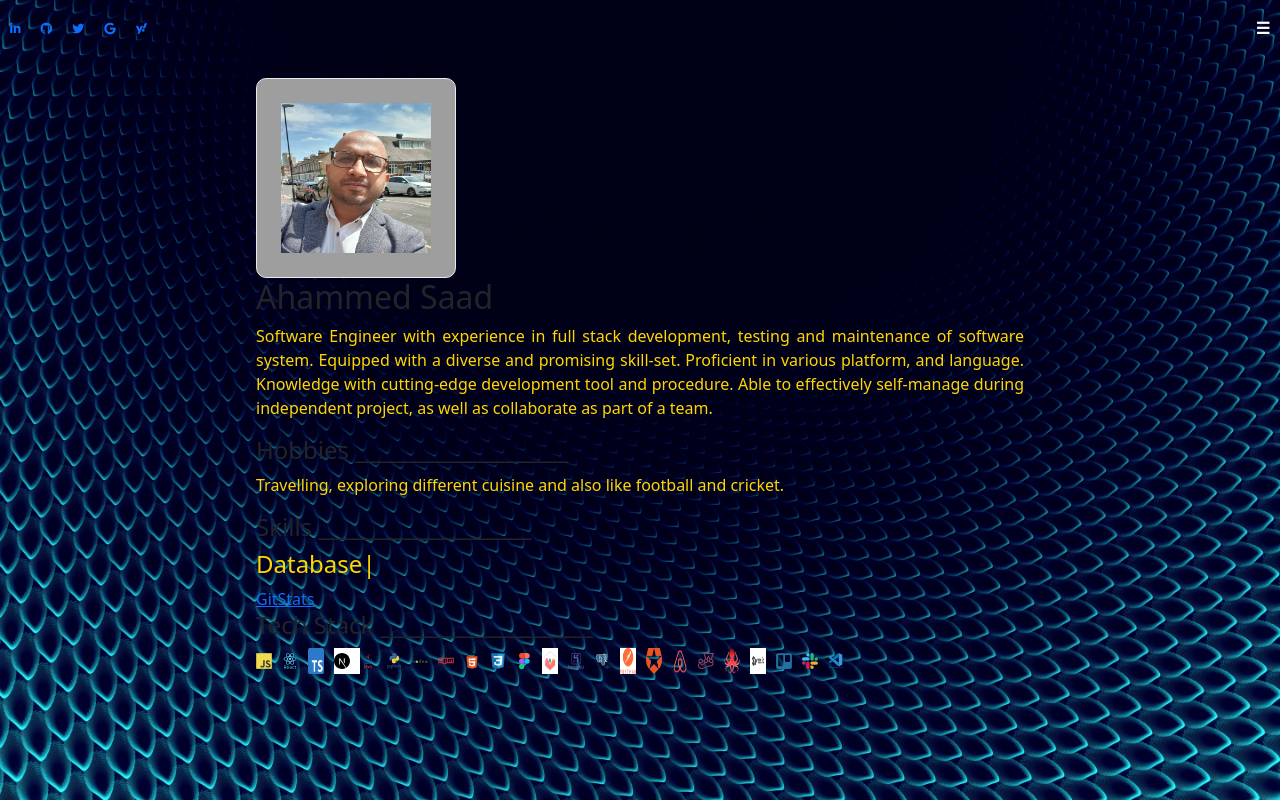
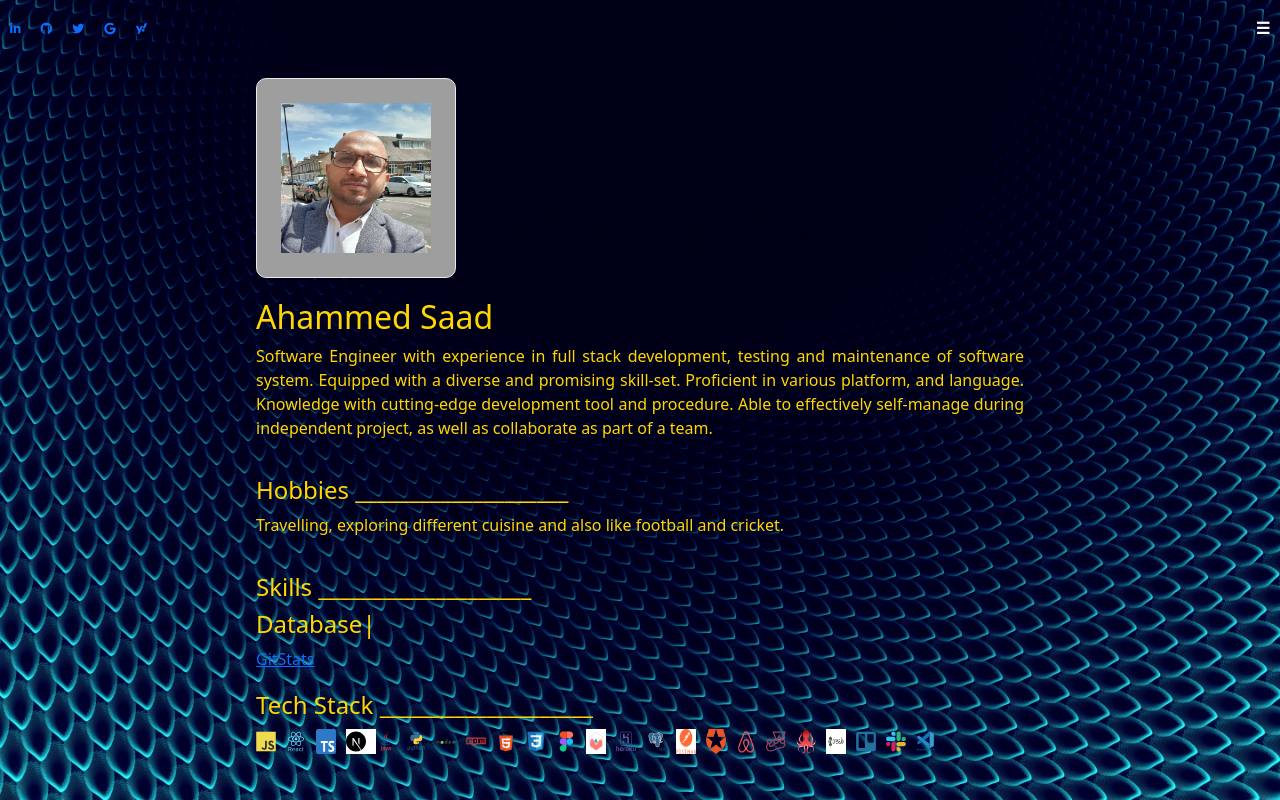
Before and after one commit to asaad227/portfolioApp, a Next.js app in the folder mynextportfolio/: page /aboutMe in a window 1280 px wide. Built offline with nearby package versions, Linux system fonts and the light colour scheme; grey boxes are pictures that could not be loaded.

Commit message:
data object created and using usestate

```diff
--- a/mynextportfolio/next.config.js
+++ b/mynextportfolio/next.config.js
@@ -1,6 +1,11 @@
 /** @type {import('next').NextConfig} */
-const nextConfig = {
-  reactStrictMode: true,
+module.exports = {
+  images: {
+    remotePatterns: [
+      {
+        protocol: 'https',
+        hostname: 'i.ibb.co'
+      },
+    ],
+  },
 }
-
-module.exports = nextConfig
--- a/mynextportfolio/pages/aboutMe.js
+++ b/mynextportfolio/pages/aboutMe.js
@@ -58,7 +58,7 @@ export default function AboutMe() {
       </div>
       <div className={styles.about}>
       <Image className={styles.card} src={pic} alt="Ahammed Saad" />
-      <TypeAnimation cursor={false} sequence={["Ahammed Saad", 2000]} wrapper='h2' />
+      <TypeAnimation className={styles.type} cursor={false} sequence={["Ahammed Saad", 2000]} wrapper='h2' />
       <p className={styles.typeprofile}>
         Software Engineer with experience in full stack development, testing and
         maintenance of software system. Equipped with a diverse and promising
@@ -67,13 +67,13 @@ export default function AboutMe() {
         self-manage during independent project, as well as collaborate as part
         of a team.
       </p>
-      <h4>Hobbies ____________________</h4>
+      <h4 className={styles.type}>Hobbies ____________________</h4>
       <p className={styles.typeprofile}>
         Travelling, exploring different cuisine and also like football and
         cricket.
       </p>
 
-      <h4>
+      <h4 className={styles.type}>
         Skills ____________________ </h4>
           <TypeAnimation
             className={styles.typeprofile}
@@ -110,7 +110,7 @@ export default function AboutMe() {
         href="https://github-readme-stats.vercel.app/api?username=asaad227&show_icons=true&hide_border=false&title_color=ff652f&icon_color=FFE400&bg_color=09131B&text_color=ffffff&border_color=0c1a25"
        >GitStats</Link>
 
-      <h4>Tech Stack ____________________ </h4>
+      <h4 className={styles.type}>Tech Stack ____________________ </h4>
 
       <Image className={styles.imageicons} src={Js} alt="Js" />
       <Image className={styles.imageicons} src={item} alt="React" />
--- a/mynextportfolio/pages/index.js
+++ b/mynextportfolio/pages/index.js
@@ -1,7 +1,7 @@
 import React from "react";
 import Image from "next/image";
 import styles from "/styles/home.module.css"
-import logo from "../src/assets/Images/ahammedSaad.png";
+import logo from "../src/assets/Images/ahammedSaad_profile_pic.jpeg";
 import { TypeAnimation } from "react-type-animation";
 import Link from "next/link";
 
--- a/mynextportfolio/src/Component2/Nav/navbar.js
+++ b/mynextportfolio/src/Component2/Nav/navbar.js
@@ -20,16 +20,16 @@ export default function Nav() {
 <i className="fa fa-caret">X</i></Link>
 
         <Link href="/">
-            <li className={styles.linklist}>Home</li>
+            <i className="fa fa-home"></i>
             </Link>
             <Link href="/project">
-            <li className={styles.linklist}>Project</li>
+            <i className="fa fa-folder"> Projects</i>
             </Link>
             <Link  href="/aboutMe">
-            <li className={styles.linklist}>About Me</li>
+            <i>About Me</i>
             </Link>
             <Link href="/resume">
-            <li className={styles.linklist}>Resume</li>
+            <i className="fa fa-page">Resume</i>
             </Link>
 
     </div>
--- a/mynextportfolio/styles/Navbar.module.css
+++ b/mynextportfolio/styles/Navbar.module.css
@@ -58,6 +58,10 @@
   transition: 1s ease-out;
 }
 
+.linklist{
+  list-style: none;
+}
+
 @media screen and (max-width: 700px) {
   .openbtn{
     padding-right: 5px;
--- a/mynextportfolio/styles/aboutMe.module.css
+++ b/mynextportfolio/styles/aboutMe.module.css
@@ -44,10 +44,18 @@ color: gold;
   width: 500px;
 }
 .imageicons {
-  width: 26px;
-  height: 26px;
+  width: 30px;
+  height: 25px;
   padding-right: 10px;
 
+}
+
+.type {
+  display: flex;
+  padding-top: 20px;
+
+  color: gold;
+  transition: 1s ease-out;
 }
 
 @media screen and (max-width: 700px) {
```
Also changed, not shown: mynextportfolio/lib/files.js (added, +40 -0 lines), mynextportfolio/pages/project.js (+17 -5 lines), mynextportfolio/styles/project.module.css (+10 -4 lines), mynextportfolio/.eslintrc.json.
